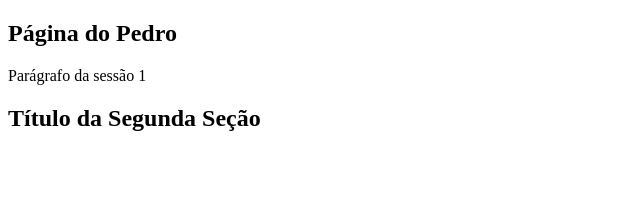
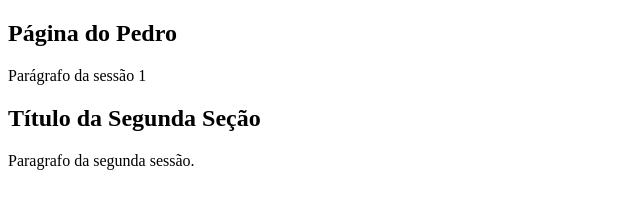
Before and after one commit to ufjf-dcc202/ufjf-dcc202-2023-3-b-atv3-beapedro, a website: page index.html in a window 1280 px wide. Shown: the whole page, without its empty margins (0-640 px from the left). Drawn offline with Linux system fonts and the light colour scheme.

Commit message:
parágrafo da segudna sessão

```diff
--- a/index.html
+++ b/index.html
@@ -12,6 +12,7 @@
    </section>
    <section>
     <h2>Título da Segunda Seção</h2>
+    <p>Paragrafo da segunda sessão.</p>
     </section>
 </main>
 </body>
```
